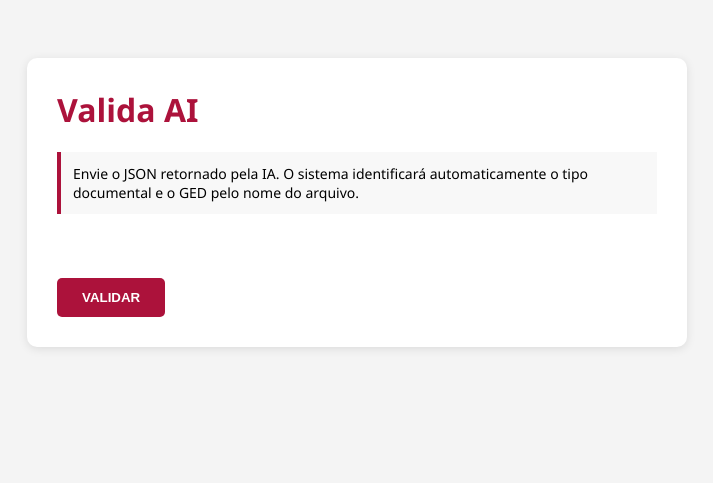
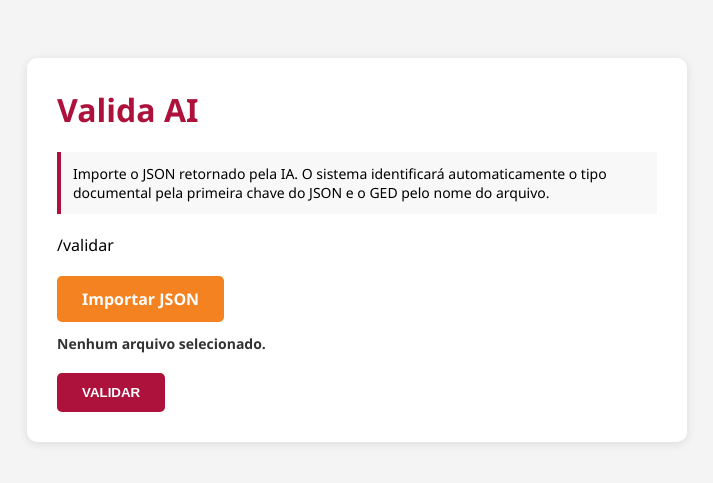
Before and after one commit to RafaelFerreira0906/valida-ai, a Flask app: page / in a window 1280 px wide. Shown: the top 483 px of the page, without its empty margins (283-996 px from the left). Run offline with Flask 3, Linux system fonts and the light colour scheme.

Commit message:
primeira versao

```diff
--- a/templates/index.html
+++ b/templates/index.html
@@ -26,16 +26,35 @@
             margin-top: 0;
         }
 
-        p {
-            margin-bottom: 8px;
+        .info {
+            background: #f8f8f8;
+            border-left: 4px solid #AC123B;
+            padding: 12px;
+            margin-bottom: 20px;
+            font-size: 14px;
         }
 
-        input[type=file] {
-            width: 100%;
-            padding: 10px 0;
+        .arquivo-area {
+            margin-top: 20px;
+            margin-bottom: 20px;
         }
 
-        button {
+        input[type="file"] {
+            display: none;
+        }
+
+        .btn-importar {
+            display: inline-block;
+            background: #F58220;
+            color: white;
+            padding: 12px 25px;
+            border-radius: 5px;
+            cursor: pointer;
+            font-weight: bold;
+            margin-right: 10px;
+        }
+
+        .btn-validar {
             background: #AC123B;
             color: white;
             border: none;
@@ -45,16 +64,16 @@
             font-weight: bold;
         }
 
-        button:hover {
+        .btn-importar:hover,
+        .btn-validar:hover {
             opacity: .9;
         }
 
-        .info {
-            background: #f8f8f8;
-            border-left: 4px solid #AC123B;
-            padding: 12px;
-            margin-bottom: 20px;
+        .nome-arquivo {
+            margin-top: 12px;
+            color: #333;
             font-size: 14px;
+            font-weight: bold;
         }
     </style>
 </head>
@@ -66,22 +85,34 @@
         <h1>Valida AI</h1>
 
         <div class="info">
-            Envie o JSON retornado pela IA. O sistema identificará automaticamente
-            o tipo documental e o GED pelo nome do arquivo.
+            Importe o JSON retornado pela IA. O sistema identificará automaticamente
+            o tipo documental pela primeira chave do JSON e o GED pelo nome do arquivo.
         </div>
 
-        <form
-            action="/validar"
-            method="POST"
-            enctype="multipart/form-data"
-       name="json"
-                accept=".json"
-                required
-            >
+        /validar
 
-            <br><br>
+            <div class="arquivo-area">
 
-            <button type="submit">
+                <label for="json" class="btn-importar">
+                    Importar JSON
+                </label>
+
+                <input
+                    type="file"
+                    id="json"
+                    name="json"
+                    accept=".json"
+                    required
+                    onchange="mostrarNomeArquivo()"
+                >
+
+                <div id="nomeArquivo" class="nome-arquivo">
+                    Nenhum arquivo selecionado.
+                </div>
+
+            </div>
+
+            <button type="submit" class="btn-validar">
                 VALIDAR
             </button>
 
@@ -89,6 +120,19 @@
 
     </div>
 
+    <script>
+        function mostrarNomeArquivo() {
+            const input = document.getElementById("json");
+            const nomeArquivo = document.getElementById("nomeArquivo");
+
+            if (input.files.length > 0) {
+                nomeArquivo.textContent = "Arquivo selecionado: " + input.files[0].name;
+            } else {
+                nomeArquivo.textContent = "Nenhum arquivo selecionado.";
+            }
+        }
+    </script>
+
 </body>
 
 </html>
```
